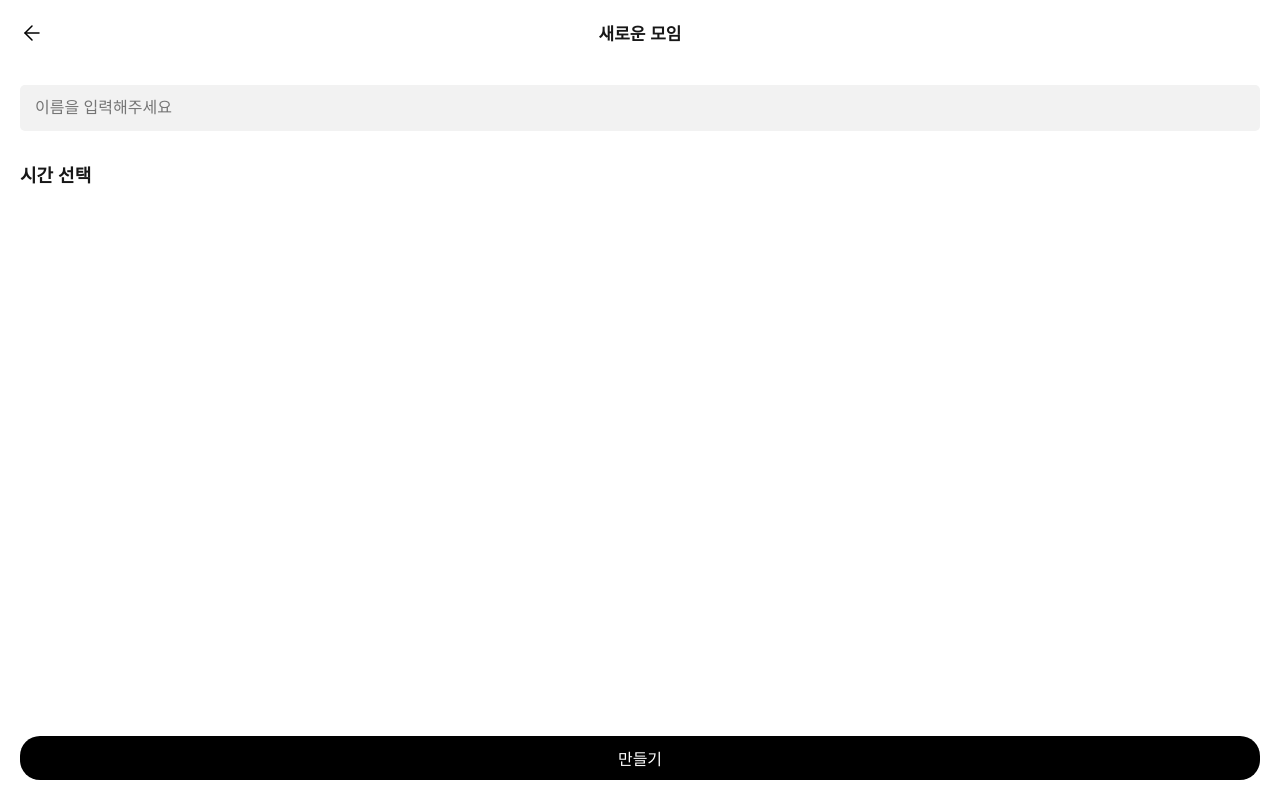
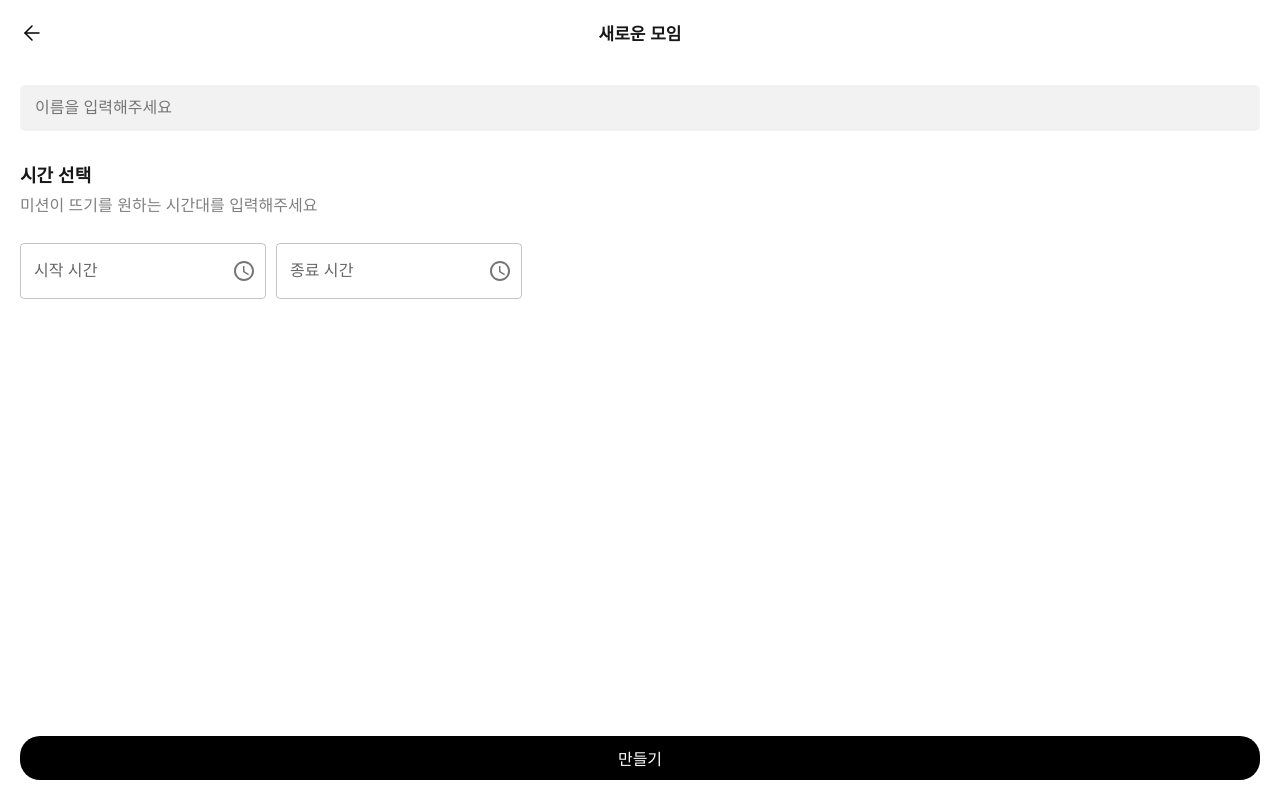
Before and after one commit to Team-Netzero/timeforgreen-fe, a Next.js app: page /create in a window 1280 px wide. Built offline with nearby package versions, Linux system fonts and the light colour scheme.

Commit message:
Feat: add timepicker

```diff
--- a/package.json
+++ b/package.json
@@ -9,6 +9,11 @@
     "lint": "next lint"
   },
   "dependencies": {
+    "@emotion/react": "^11.14.0",
+    "@emotion/styled": "^11.14.1",
+    "@mui/material": "^7.1.2",
+    "@mui/x-date-pickers": "^8.5.3",
+    "date-fns": "^4.1.0",
     "next": "15.3.4",
     "react": "^19.0.0",
     "react-dom": "^19.0.0"
--- a/src/app/create/page.jsx
+++ b/src/app/create/page.jsx
@@ -1,7 +1,15 @@
+"use client";
+
 import styles from "./page.module.css";
 import Header from "../../components/Header";
+import { TimePicker } from '@mui/x-date-pickers/TimePicker';
+import { LocalizationProvider } from '@mui/x-date-pickers';
+import { AdapterDateFns } from '@mui/x-date-pickers/AdapterDateFns';
+import { useState } from "react";
 
 export default function CreatePage() {
+  const [value, setValue] = useState(null);
+
   return (
     <div>
       <Header imgSrc="arrow_left.svg" title="새로운 모임" />
@@ -14,6 +22,27 @@ export default function CreatePage() {
         <div className={styles.title}>
           시간 선택
         </div>
+        <div className={styles.sub_title}>
+          미션이 뜨기를 원하는 시간대를 입력해주세요
+        </div>
+        <div className={styles.time_picker}>
+          <LocalizationProvider dateAdapter={AdapterDateFns}>
+            <TimePicker
+              label="시작 시간"
+              value={value}
+              onChange={(newValue) => setValue(newValue)}
+              renderInput={(params) => <TextField {...params} />}
+            />
+          </LocalizationProvider>
+          <LocalizationProvider dateAdapter={AdapterDateFns}>
+            <TimePicker
+              label="종료 시간"
+              value={value}
+              onChange={(newValue) => setValue(newValue)}
+              renderInput={(params) => <TextField {...params} />}
+            />
+          </LocalizationProvider>
+        </div>
       </div>
       <button className={styles.create_button}>
         만들기
--- a/src/app/create/page.module.css
+++ b/src/app/create/page.module.css
@@ -20,6 +20,11 @@
 .title {
     font-size: 18px;
     font-weight: 600;
+    margin-bottom: 5px;
+}
+.sub_title {
+    margin-bottom: 27px;
+    color: gray;
 }
 .create_button {
     width: calc(100% - 40px);
@@ -33,3 +38,8 @@
     bottom: 20px;
     margin: 0 20px;
 }
+
+.time_picker {
+    display: flex;
+    gap: 10px;
+}
--- a/src/app/login/page.jsx
+++ b/src/app/login/page.jsx
@@ -3,7 +3,7 @@
 import styles from "./page.module.css";
 import { useState } from "react";
 import { useRef } from "react";
-import login from "@/lib/login";
+import login from "../../lib/login";
 import { useRouter } from "next/navigation";
 
 export default function LoginPage() {
--- a/src/app/signup/page.jsx
+++ b/src/app/signup/page.jsx
@@ -3,7 +3,7 @@
 import styles from "./page.module.css";
 import { useState } from "react";
 import { useRef } from "react";
-import login from "@/lib/login";
+import login from "../../lib/login";
 import { useRouter } from "next/navigation";
 
 export default function SignupPage() {
```
Also changed, not shown: 1 other file (tests, documents, lock files or other folders).
